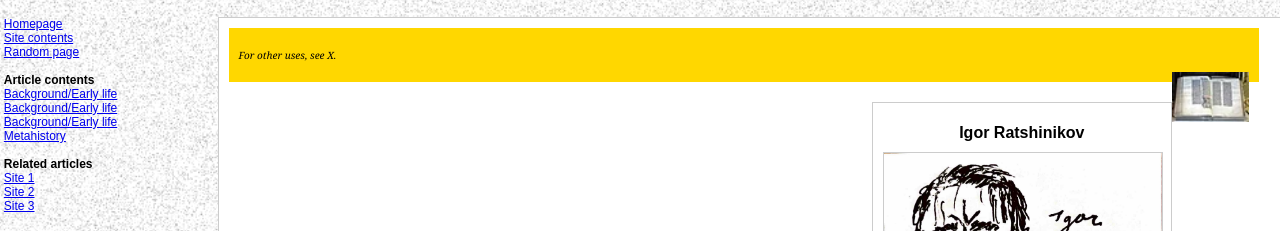
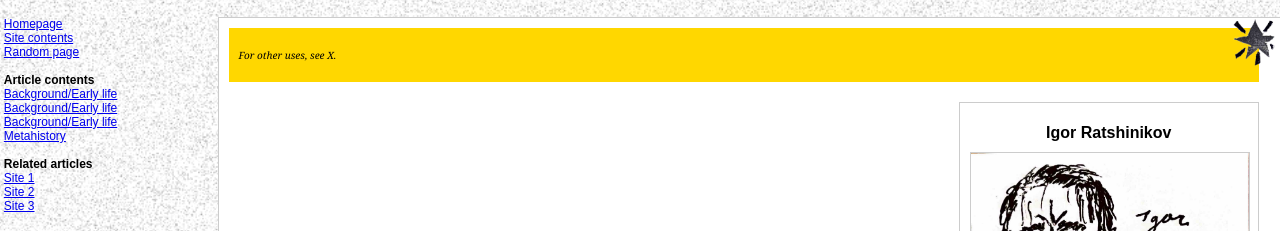
Before and after one commit to selias3/ibarkback, a plain HTML site: page calvinvill/blank.html in a window 1280 px wide. Shown: the part 156-387 px from the top of the page. Drawn offline with Linux system fonts and the light colour scheme.

Commit message:
test again

```diff
--- a/calvinvill/blank.html
+++ b/calvinvill/blank.html
@@ -211,8 +211,9 @@
 
     .star {
         height: 50px;
-        float: right;
-        z-index: 3;
+        position: absolute;
+        top: 0px;
+        right: 0px;
     }
 
 </style>
@@ -256,7 +257,7 @@
     <div class="contents">
         <div class="awards">
             <p class="subtext">For other uses, see X.</p>
-            <img class="star" src="/calvinvill/images/religion.jpg">
+            <img class="star" src="/readinglist/images/Favstamp.png">
         </div>
         <div class="box">
             <h1>Igor Ratshinikov</h1>
```
